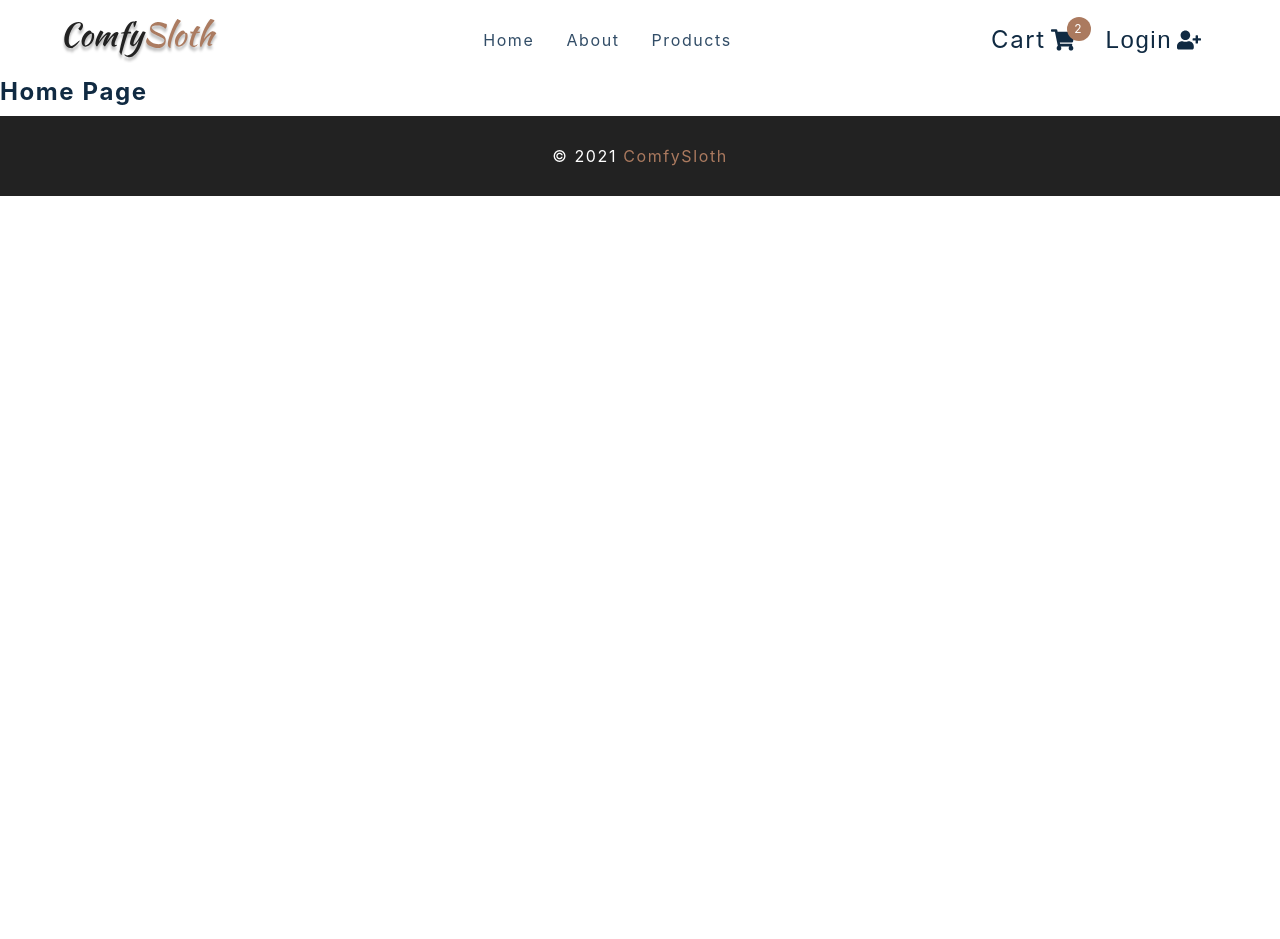
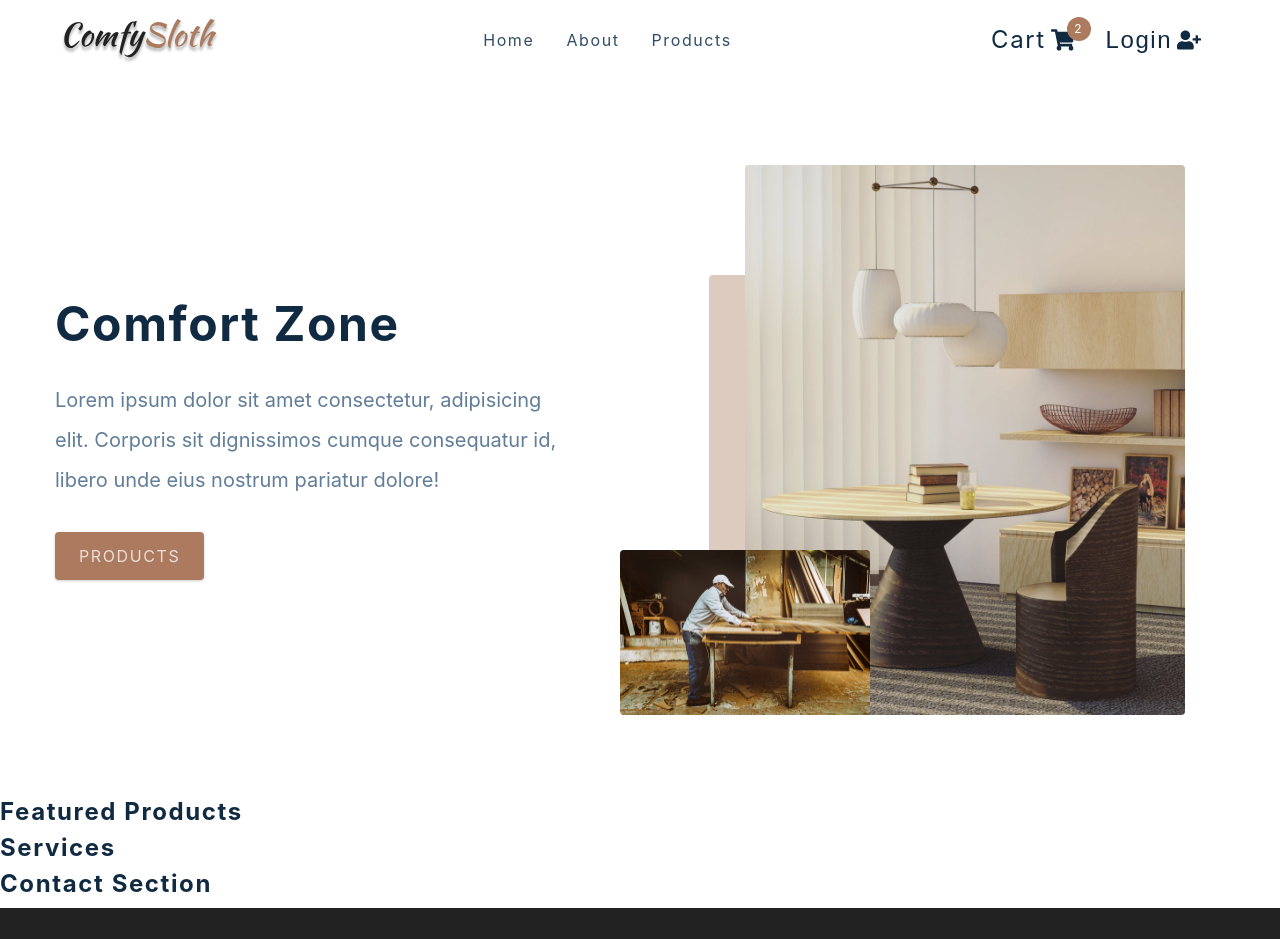
Before and after one commit to yashv6655/Modern-Furniture-Website, a React (Create React App) app: page / in a window 1280 px wide. Shown: the top 939 px of the page. Before the commit the page ends 800 px from the top, so only its background shows below. Built offline with nearby package versions, Linux system fonts and the light colour scheme; the HTML template or start-up script is replaced by a standard one.

Commit message:
Added hero component

```diff
--- a/src/pages/HomePage.js
+++ b/src/pages/HomePage.js
@@ -1,7 +1,14 @@
-import React from 'react'
-import { FeaturedProducts, Hero, Services, Contact } from '../components'
+import React from "react";
+import { FeaturedProducts, Hero, Services, Contact } from "../components";
 const HomePage = () => {
-  return <h4>home page</h4>
-}
+  return (
+    <main>
+      <Hero />
+      <FeaturedProducts />
+      <Services />
+      <Contact />
+    </main>
+  );
+};
 
-export default HomePage
+export default HomePage;
```
